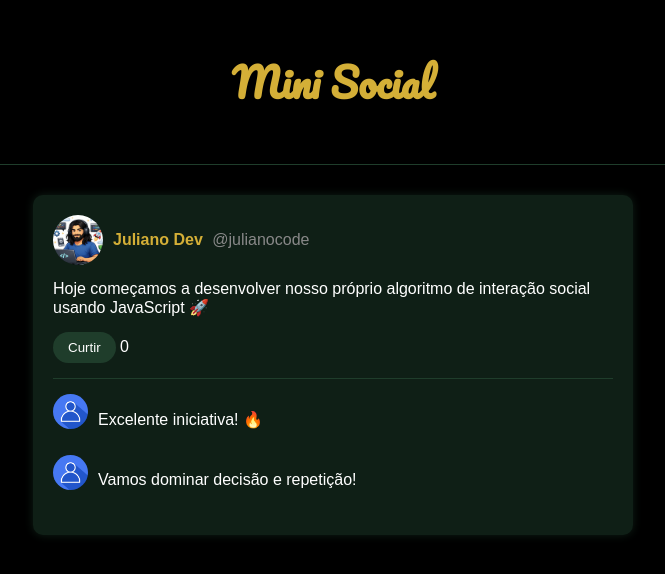
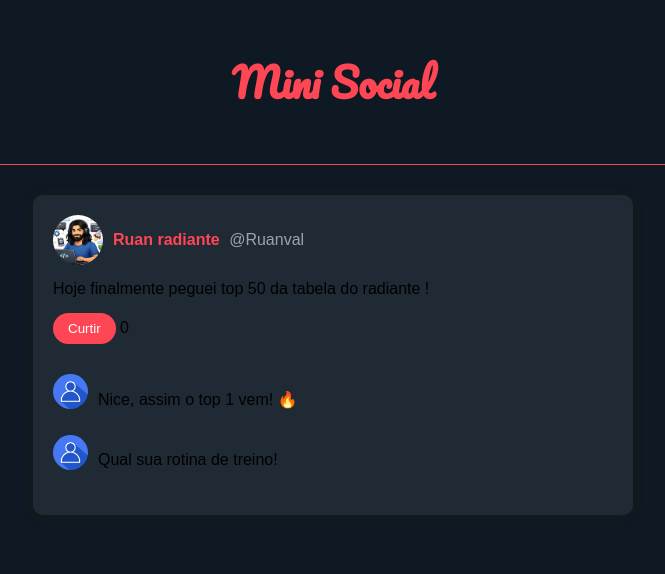
Before and after one commit to Ruanyzk/mini-social-ruan, a plain HTML site: page index.html in a window 1280 px wide. Shown: the whole page, without its empty margins (307-972 px from the left). Drawn offline with Linux system fonts and the light colour scheme.

Commit message:
alteração do html

```diff
--- a/css/style.css
+++ b/css/style.css
@@ -1,19 +1,19 @@
 body {
   margin: 0;
   font-family: Arial, sans-serif;
-  background-color: #000;
-  color: #fff;
+  background-color: #0f1923;
+  color: #fffff;
 }
 
 header {
   text-align: center;
   padding: 20px;
-  border-bottom: 1px solid #1f3d2b;
+  border-bottom: 1px solid #ff4655;
 }
 
 .logo {
   font-family: 'Pacifico', cursive;
-  color: #d4af37;
+  color: #ff4655;
   font-size: 40px;
 }
 
@@ -23,7 +23,7 @@ header {
 }
 
 .post {
-  background-color: #0f1f16;
+  background-color: #1f2a35;
   padding: 20px;
   border-radius: 10px;
   box-shadow: 0 0 10px #0f1f16;
@@ -49,11 +49,11 @@ header {
 
 .name {
   font-weight: bold;
-  color: #d4af37;
+  color: #ff4655;
 }
 
 .username {
-  color: #888;
+  color: #9ca3af;
   margin-left: 5px;
 }
 
@@ -66,7 +66,7 @@ header {
 }
 
 button {
-  background-color: #1f3d2b;
+  background-color: #ff4655;
   color: #fff;
   border: none;
   padding: 8px 15px;
@@ -75,11 +75,11 @@ button {
 }
 
 button:hover {
-  background-color: #2e5c40;
+  background-color: #e13b4a;
 }
 
 .comments {
-  border-top: 1px solid #1f3d2b;
+  border-top: 1px solid ff4655;
   padding-top: 15px;
 }
 
--- a/index.html
+++ b/index.html
@@ -18,13 +18,13 @@
     <div class="post-header">
       <img src="assets/profile.png" class="avatar">
       <div>
-        <span class="name">Juliano Dev</span>
-        <span class="username">@julianocode</span>
+        <span class="name">Ruan radiante</span>
+        <span class="username">@Ruanval</span>
       </div>
     </div>
 
     <p class="post-text">
-      Hoje começamos a desenvolver nosso próprio algoritmo de interação social usando JavaScript 🚀
+      Hoje finalmente peguei top 50 da tabela do radiante !
     </p>
 
     <div class="post-actions">
@@ -35,12 +35,12 @@
     <section class="comments">
       <div class="comment">
         <img src="assets/avatar.png" class="avatar-small">
-        <p>Excelente iniciativa! 🔥</p>
+        <p>Nice, assim o top 1 vem! 🔥</p>
       </div>
 
       <div class="comment">
         <img src="assets/avatar.png" class="avatar-small">
-        <p>Vamos dominar decisão e repetição!</p>
+        <p>Qual sua rotina de treino!</p>
       </div>
     </section>
 
```
